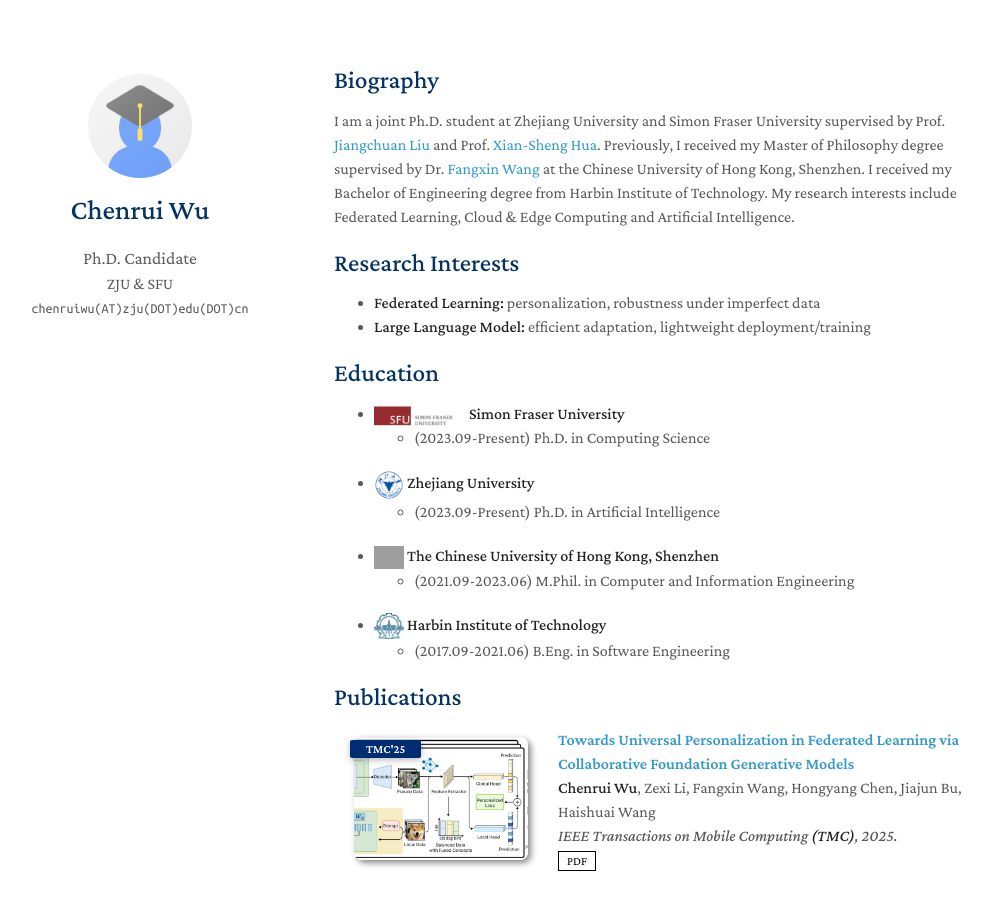
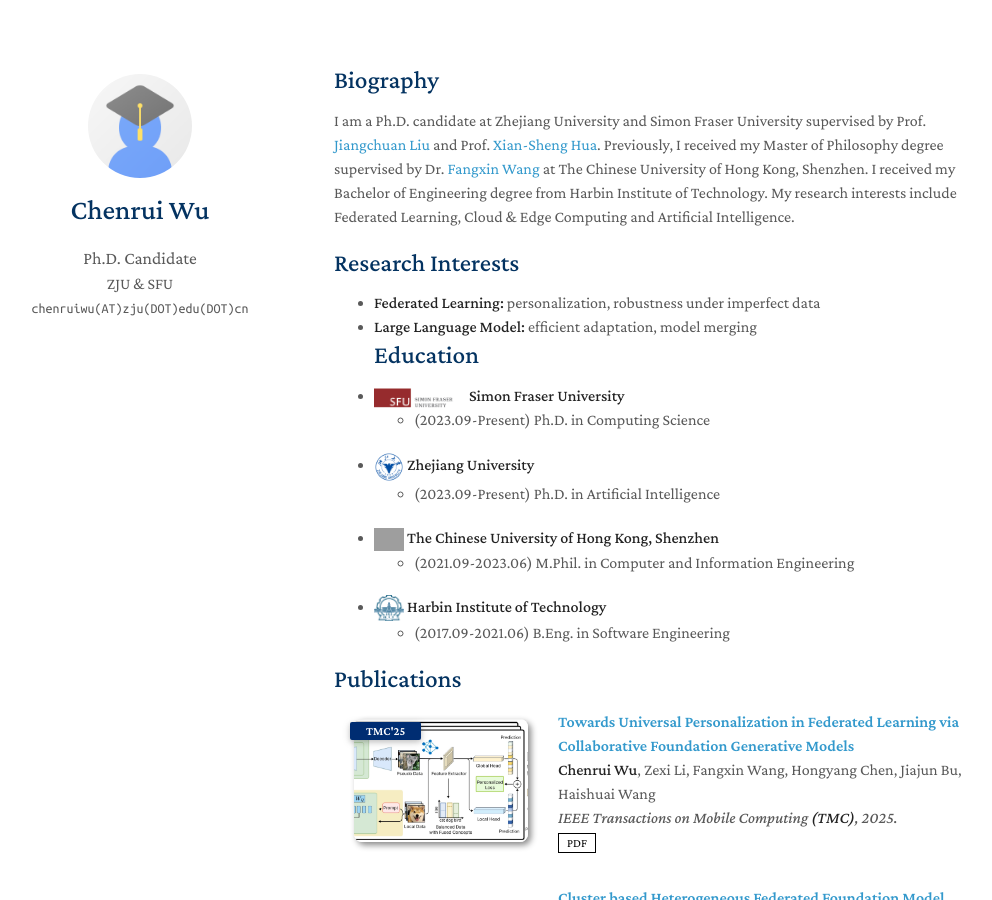
Before and after one commit to wuchenrui/wuchenrui.github.io, a Jekyll site: the page built from index.md, in a window 1280 px wide and 900 px high. Shown: the whole window, without its empty margins (136-1128 px from the left). Built offline with Jekyll 4.4.1, drawn with Linux system fonts in a browser that asks for light colours; a style sheet for code colours, icons or effects is not loaded; our own code applies the rules of GitHub Pages for plain Markdown files; grey boxes are pictures that could not be loaded.

Commit message:
Update index.md

```diff
--- a/index.md
+++ b/index.md
@@ -4,12 +4,12 @@ layout: homepage
 
 ## Biography
 
-I am a joint Ph.D. student at
+I am a Ph.D. candidate at
 Zhejiang University and Simon Fraser University supervised
 by Prof. [Jiangchuan Liu](https://www.cs.sfu.ca/~jcliu/) and Prof. [Xian-Sheng Hua](https://scholar.google.com/citations?user=6G-l4o0AAAAJ).
 Previously, I received my Master of Philosophy degree supervised
 by Dr. [Fangxin Wang](https://mypage.cuhk.edu.cn/academics/wangfangxin/index.html)
-at the Chinese University of Hong Kong, Shenzhen.
+at The Chinese University of Hong Kong, Shenzhen.
 I received my Bachelor of Engineering degree from Harbin
 Institute of Technology. My research interests include Federated
 Learning, Cloud & Edge Computing and Artificial Intelligence.
@@ -17,8 +17,7 @@ Learning, Cloud & Edge Computing and Artificial Intelligence.
 ## Research Interests
 
 - **Federated Learning:** personalization, robustness under imperfect data
-- **Large Language Model:** efficient adaptation, lightweight deployment/training
-
+- **Large Language Model:** efficient adaptation, model merging
 ## Education
 - <img src="assets/img/sfu.png" style="width: auto;height: 20px;display: inline-block;vertical-align: middle"> **Simon Fraser University**
   - (2023.09-Present) Ph.D. in Computing Science
```
